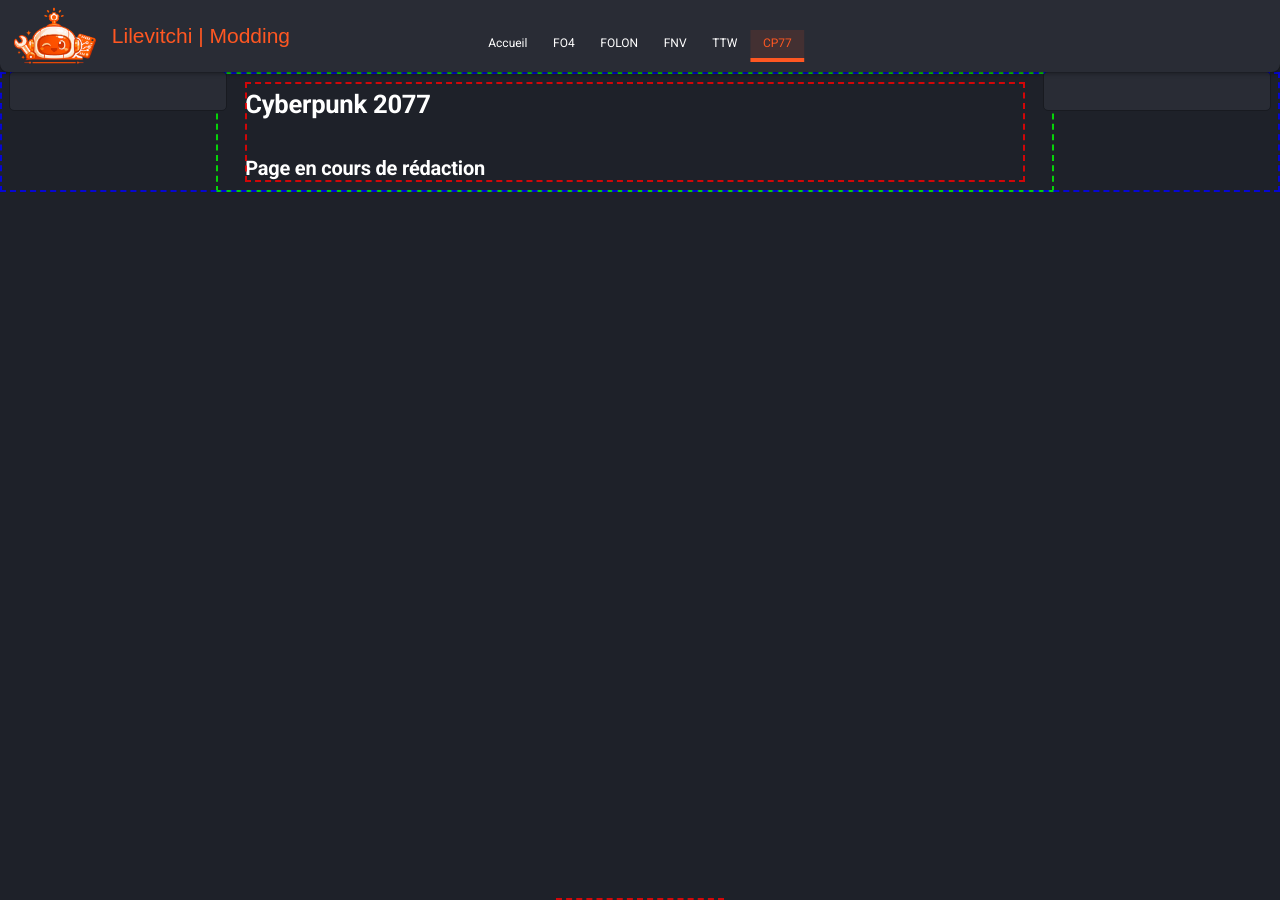
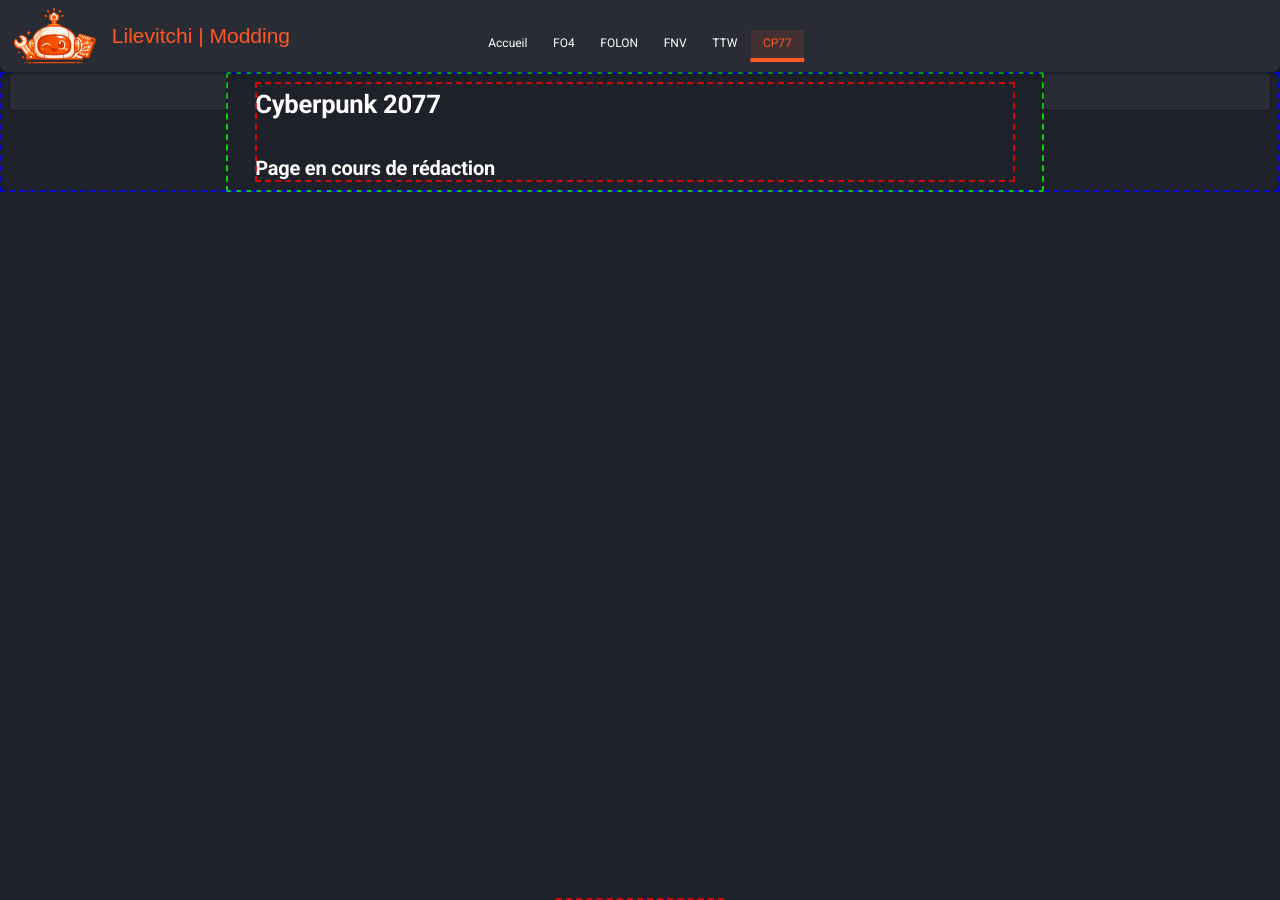
Before and after one commit to Lilevitchi/lilevitchi.github.io, an MkDocs documentation site: the page built from docs/cyberpunk/index.md, in a window 1280 px wide and 900 px high. Built offline with MkDocs 1.6.1 and Material for MkDocs 9.7.7, drawn with Linux system fonts in a browser that asks for light colours.

Commit message:
Update extra.css

```diff
--- a/docs/stylesheets/extra.css
+++ b/docs/stylesheets/extra.css
@@ -23,7 +23,7 @@
   --sidebar-width-primary: 216px;
   --sidebar-width-secondary: 226px;
   --sidebar-gap: 10px;
-  --sidebar-footer-offset: 0px;
+  --sidebar-footer-offset: 10px;
   --content-max-width: 87.5rem;     /* 1400px */
   --grid-max-width: 95%;
 
@@ -284,8 +284,8 @@
 [data-md-color-scheme] .md-content {
  /*position: relative; */
 
-  margin-left: var(--sidebar-width-primary);
-  margin-right: var(--sidebar-width-secondary);
+  margin-left: calc(var(--sidebar-width-primary) + var(--sidebar-gap));
+  margin-right: calc(var(--sidebar-width-secondary) + var(--sidebar-gap));
 
   /*height: 100%; */
   padding: var(--sidebar-gap);
@@ -349,6 +349,8 @@
   background: var(--bg-surface);
   border-radius: var(--radius-sm);
   outline: 1px solid rgba(0,0,0,0.2);
+
+  transform: none !important;
 
   overflow: hidden;
   z-index: var(--z-sidebar);
```
